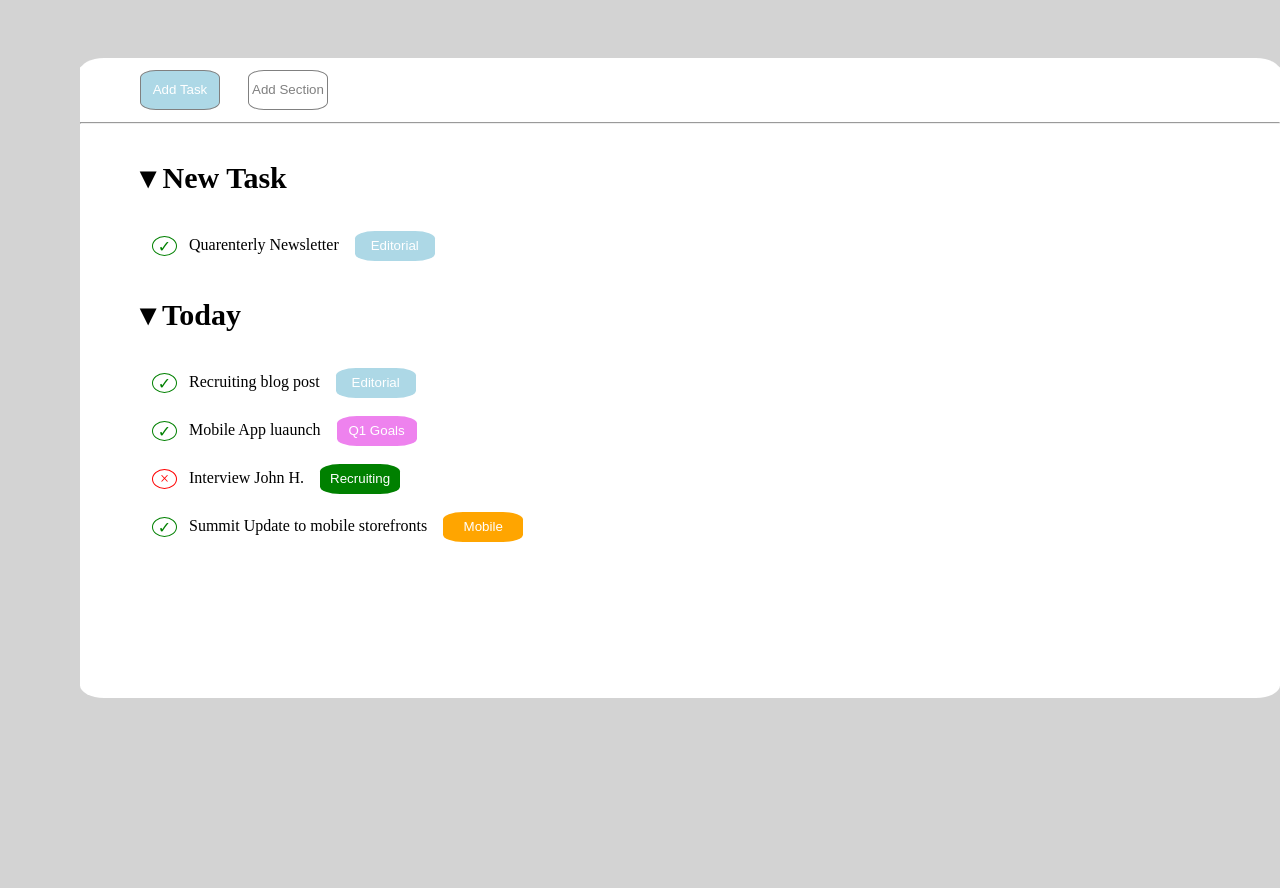
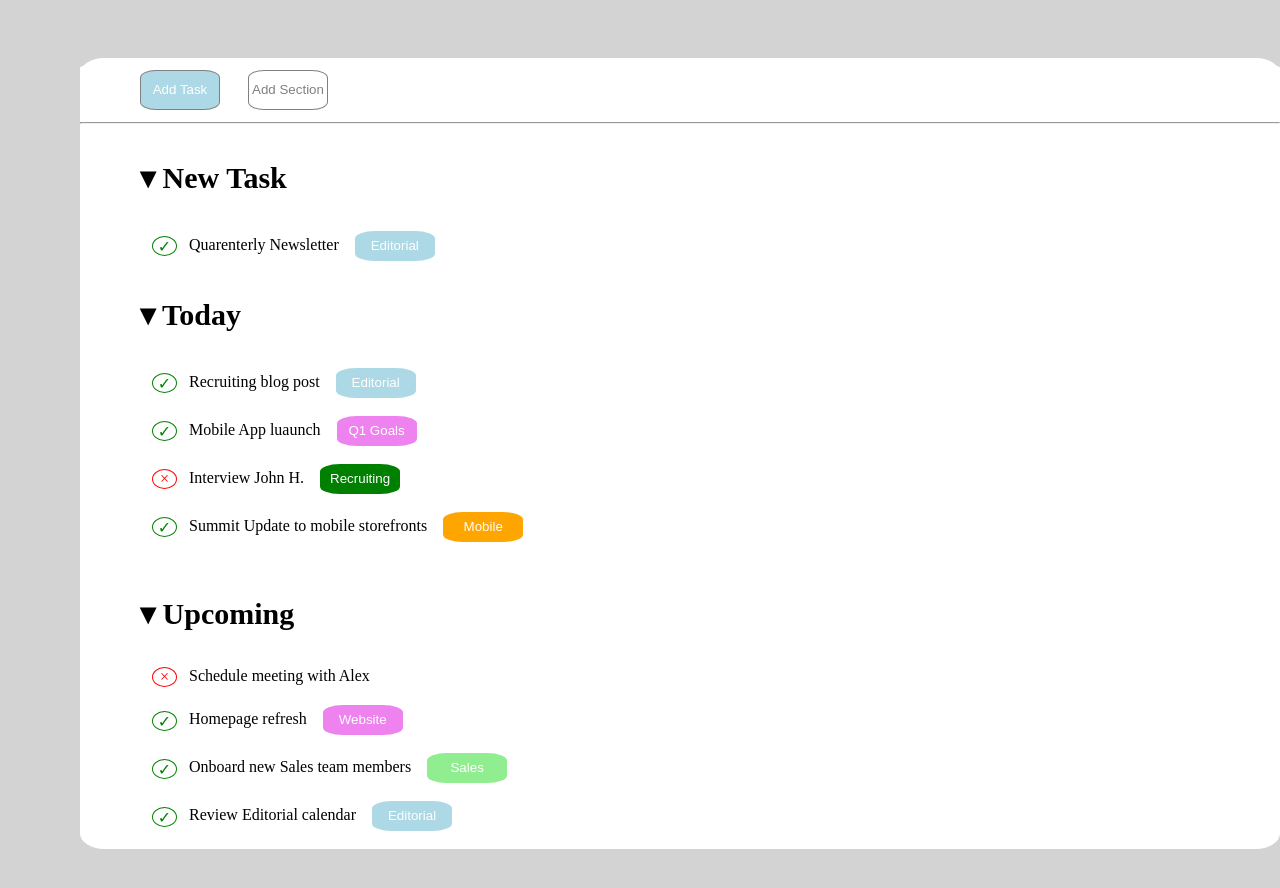
Before and after one commit to CristianoAltomonte/html-css-toboolist, a plain HTML site: page index.html in a window 1280 px wide. Shown: the part 98-986 px from the top of the page. Before the commit the page ends 876 px from the top, so only its background shows below. Drawn offline with Linux system fonts and the light colour scheme.

Commit message:
Fine Esercizio

```diff
--- a/asset/css/style.css
+++ b/asset/css/style.css
@@ -3,6 +3,7 @@
     padding: 0;
     box-sizing: border-box;
     background-color: lightgrey;
+
 }
 
 .head, img, .title{
@@ -23,7 +24,7 @@ img{
 
 .container{
     background-color: white;
-    height: 80vh;
+    height: auto;
     width: 150vh;
     margin: 80px;
     border-radius: 2%;
@@ -164,3 +165,15 @@ h2::before{
     border-radius: 25%;
     text-align: center;
 }
+
+.button-light-green{
+    background-color: lightgreen;
+    width: 80px;
+    height: 30px;
+    font-family: sans-serif;
+    color: white;
+    border: none;
+    margin-left: 1%;
+    border-radius: 25%;
+    text-align: center;
+}
--- a/index.html
+++ b/index.html
@@ -27,6 +27,7 @@
             <h2> New Task</h2> <br>
             <span id="check">&#10003;</span><div class="sub">Quarenterly Newsletter</div>
             <button class="button3">Editorial</button><br>
+
             <h2> Today</h2> <br>
             <span id="check">&#10003;</span><div class="sub">Recruiting blog post</div>
             <button class="button3">Editorial</button><br><br><span id="check">&#10003;</span><div class="sub">Mobile App luaunch</div>
@@ -34,6 +35,13 @@
             <button class="button-green">Recruiting</button><br><br><span id="check">&#10003;</span><div class="sub">Summit Update to mobile storefronts</div>
             <button class="button-orange">Mobile</button><br><br>
 
+            <h2> Upcoming</h2> <br>
+            <span id="x">&times;</span><div class="sub">Schedule meeting with Alex</div>
+            <br><br><span id="check">&#10003;</span><div class="sub">Homepage refresh</div>
+            <button class="button-violet">Website</button><br><br><span id="check">&#10003;</span><div class="sub">Onboard new Sales team members</div>
+            <button class="button-light-green">Sales</button><br><br><span id="check">&#10003;</span><div class="sub">Review Editorial calendar</div>
+            <button class="button3">Editorial</button><br><br>
+            <!-- Fine Menu -->
 
 
         </div>
```
